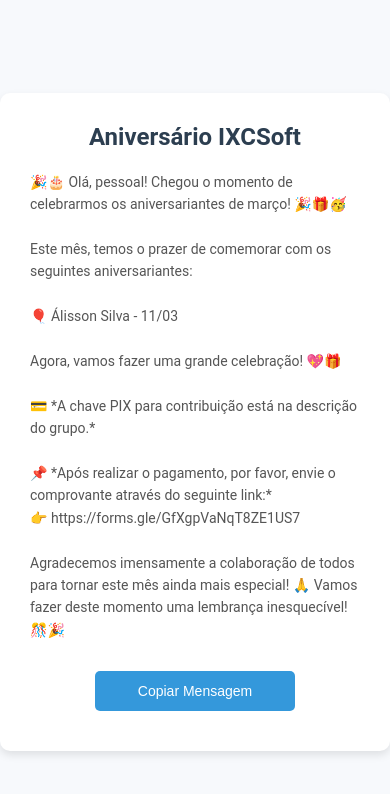
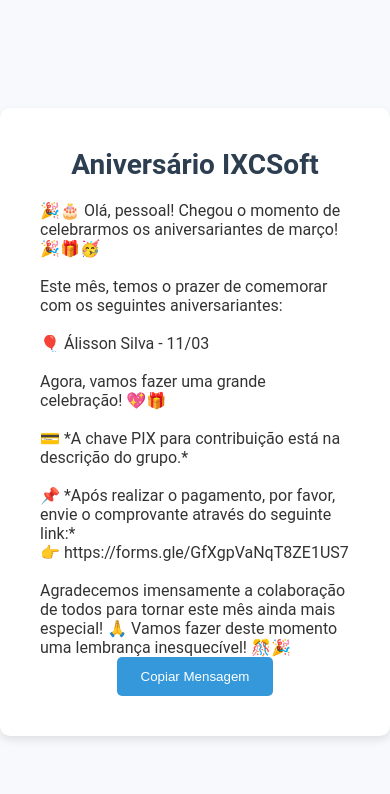
Before and after one commit to basilioixc/landing-page-responsiva, a plain HTML site: page index.html in a window 390 px wide. Drawn offline with Linux system fonts and the light colour scheme.

Commit message:
Update style.css

```diff
--- a/style.css
+++ b/style.css
@@ -6,32 +6,30 @@
 }
 
 body {
-    font-family: 'Roboto', sans-serif; /* Fonte mais moderna */
-    background-color: #f7f9fc; /* Cor de fundo suave */
+    font-family: 'Roboto', sans-serif;
+    background-color: #f7f9fc;
     display: flex;
     justify-content: center;
     align-items: center;
     height: 100vh;
-    color: #333; /* Texto escuro para melhor contraste */
-    margin: 0;
+    color: #333;
 }
 
 /* Container principal */
 .container {
-    background-color: #ffffff; /* Fundo branco para destacar o conteúdo */
+    background-color: #ffffff;
     padding: 40px;
-    border-radius: 10px; /* Bordas arredondadas */
-    box-shadow: 0 4px 8px rgba(0, 0, 0, 0.1); /* Sombra sutil para dar profundidade */
+    border-radius: 10px;
+    box-shadow: 0 4px 8px rgba(0, 0, 0, 0.1);
     width: 100%;
-    max-width: 600px; /* Máxima largura para evitar que fique muito largo */
+    max-width: 600px;
     text-align: center;
-    transition: all 0.3s ease-in-out;
+    animation: fadeIn 0.6s ease-out;
 }
 
 /* Estilo do título */
 h1 {
     font-size: 28px;
-    font-weight: 600;
     color: #2c3e50;
     margin-bottom: 20px;
 }
@@ -39,79 +37,22 @@ h1 {
 /* Estilo da mensagem */
 #mensagem {
     font-size: 16px;
-    line-height: 1.6;
-    color: #555;
-    margin-bottom: 20px;
     text-align: left;
-    white-space: pre-line; /* Para exibir a mensagem com quebras de linha */
+    white-space: pre-line;
 }
 
-/* Estilo dos campos de entrada */
-input[type="text"] {
-    width: 100%;
-    padding: 10px;
-    margin: 10px 0;
-    font-size: 16px;
-    border-radius: 5px;
-    border: 1px solid #ccc;
-}
-
+/* Estilo do botão */
 button {
     padding: 12px 24px;
-    background-color: #3498db; /* Azul profissional */
+    background-color: #3498db;
     color: white;
-    font-size: 16px;
-    font-weight: 500;
     border: none;
     border-radius: 5px;
     cursor: pointer;
     transition: background-color 0.3s ease, transform 0.2s ease;
-    width: 100%;
-    max-width: 200px; /* Para evitar que o botão fique muito largo */
-    margin: 10px auto;
 }
 
 button:hover {
-    background-color: #2980b9; /* Cor mais escura ao passar o mouse */
-    transform: scale(1.05); /* Efeito de aumento para interação */
+    background-color: #2980b9;
+    transform: scale(1.05);
 }
-
-/* Botão de copiar: efeito após cópia */
-button:active {
-    transform: scale(0.98); /* Efeito de pressionamento */
-}
-
-/* Adicionando uma animação de entrada para o container */
-@keyframes fadeIn {
-    0% {
-        opacity: 0;
-        transform: translateY(20px);
-    }
-    100% {
-        opacity: 1;
-        transform: translateY(0);
-    }
-}
-
-.container {
-    animation: fadeIn 0.6s ease-out;
-}
-
-/* Ajuste para dispositivos móveis */
-@media (max-width: 768px) {
-    .container {
-        padding: 30px;
-    }
-
-    h1 {
-        font-size: 24px;
-    }
-
-    #mensagem {
-        font-size: 14px;
-    }
-
-    button {
-        font-size: 14px;
-    }
-}
```
